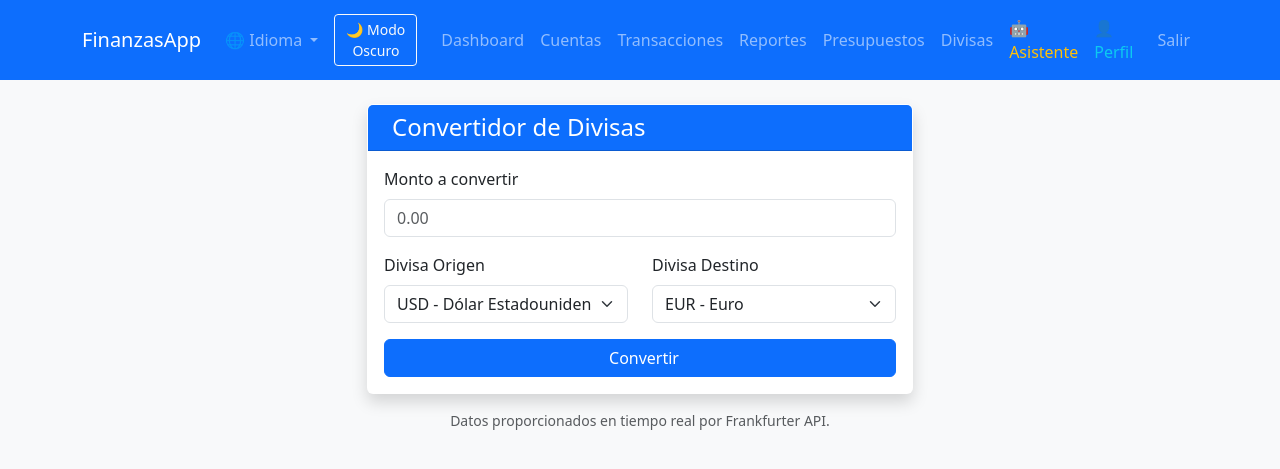
After one commit to rafapolo22/FinanzasApp, a Flask app: page /divisas in a window 1280 px wide. The commit adds this page. Shown: the top 469 px of the page. Run offline with Flask 3, Linux system fonts and the light colour scheme; the visitor is signed in with stand-in values (Sample User, id 1).

Commit message:
feat: añadir conversor de divisas en tiempo real con soporte multilenguaje

```diff
--- a/app.py
+++ b/app.py
@@ -1,6 +1,8 @@
 import os
 import csv
 import io
+import json
+import urllib.request
 from flask import Flask, render_template, request, redirect, url_for, session, flash, Response, jsonify, send_from_directory
 from flask_mail import Mail, Message
 from database.connection import ConexionDB
@@ -525,6 +527,28 @@ def perfil():
     datos_usuario = usuarios.obtener_usuario(uid)
     return render_template('perfil.html', usuario=datos_usuario)
 
+@app.route('/divisas', methods=['GET', 'POST'])
+def divisas():
+    if 'usuario_id' not in session:
+        return redirect(url_for('login'))
+
+    resultado = None
+    monto = request.form.get('monto')
+    origen = request.form.get('origen', 'USD')
+    destino = request.form.get('destino', 'EUR')
+
+    if request.method == 'POST' and monto:
+        try:
+            # Frankfurter API: https://www.frankfurter.app/docs/
+            url = f"https://api.frankfurter.app/latest?amount={monto}&from={origen}&to={destino}"
+            with urllib.request.urlopen(url) as response:
+                data = json.loads(response.read().decode())
+                resultado = data['rates'][destino]
+        except Exception as e:
+            flash(idiomas.TRADUCCIONES.get(session.get('idioma', 'es'), {}).get('error_conversion', 'Error'), "danger")
+
+    return render_template('divisas.html', resultado=resultado, monto=monto, origen=origen, destino=destino)
+
 # Inicializar la base de datos automáticamente al arrancar (compatible con Gunicorn)
 inicializar_db()
 
--- a/modules/idiomas.py
+++ b/modules/idiomas.py
@@ -107,6 +107,14 @@ TRADUCCIONES = {
         'enviar': 'Enviar',
         'info_asistente': 'El asistente tiene acceso a tu balance mensual, top gastos y presupuestos actuales para darte consejos personalizados.',
         'acciones': 'Acciones',
+        'divisas': 'Divisas',
+        'convertidor_divisas': 'Convertidor de Divisas',
+        'monto_a_convertir': 'Monto a convertir',
+        'divisa_origen': 'Divisa Origen',
+        'divisa_destino': 'Divisa Destino',
+        'convertir': 'Convertir',
+        'resultado_conversion': 'Resultado de la Conversión',
+        'error_conversion': 'Error al obtener la tasa de cambio.',
     },
     'en': {
         'dashboard': 'Dashboard',
@@ -216,5 +224,13 @@ TRADUCCIONES = {
         'enviar': 'Send',
         'info_asistente': 'The assistant has access to your monthly balance, top expenses, and current budgets to give you personalized advice.',
         'acciones': 'Actions',
+        'divisas': 'Currencies',
+        'convertidor_divisas': 'Currency Converter',
+        'monto_a_convertir': 'Amount to convert',
+        'divisa_origen': 'Source Currency',
+        'divisa_destino': 'Target Currency',
+        'convertir': 'Convert',
+        'resultado_conversion': 'Conversion Result',
+        'error_conversion': 'Error obtaining exchange rate.',
     }
 }
--- /dev/null
+++ b/templates/divisas.html
@@ -0,0 +1,63 @@
+{% extends "layout.html" %}
+{% block content %}
+<div class="row justify-content-center mt-4">
+    <div class="col-md-6">
+        <div class="card shadow">
+            <div class="card-header bg-primary text-white">
+                <h4 class="mb-0"><i class="fas fa-exchange-alt me-2"></i>{{ _('convertidor_divisas') }}</h4>
+            </div>
+            <div class="card-body">
+                <form method="POST">
+                    <div class="mb-3">
+                        <label class="form-label">{{ _('monto_a_convertir') }}</label>
+                        <input type="number" step="0.01" name="monto" class="form-control" required value="{{ monto if monto else '' }}" placeholder="0.00">
+                    </div>
+                    <div class="row">
+                        <div class="col-md-6 mb-3">
+                            <label class="form-label">{{ _('divisa_origen') }}</label>
+                            <select name="origen" class="form-select">
+                                <option value="USD" {% if origen == 'USD' %}selected{% endif %}>USD - Dólar Estadounidense</option>
+                                <option value="EUR" {% if origen == 'EUR' %}selected{% endif %}>EUR - Euro</option>
+                                <option value="GBP" {% if origen == 'GBP' %}selected{% endif %}>GBP - Libra Esterlina</option>
+                                <option value="JPY" {% if origen == 'JPY' %}selected{% endif %}>JPY - Yen Japonés</option>
+                                <option value="MXN" {% if origen == 'MXN' %}selected{% endif %}>MXN - Peso Mexicano</option>
+                                <option value="BRL" {% if origen == 'BRL' %}selected{% endif %}>BRL - Real Brasileño</option>
+                                <option value="CAD" {% if origen == 'CAD' %}selected{% endif %}>CAD - Dólar Canadiense</option>
+                                <option value="AUD" {% if origen == 'AUD' %}selected{% endif %}>AUD - Dólar Australiano</option>
+                                <option value="CHF" {% if origen == 'CHF' %}selected{% endif %}>CHF - Franco Suizo</option>
+                            </select>
+                        </div>
+                        <div class="col-md-6 mb-3">
+                            <label class="form-label">{{ _('divisa_destino') }}</label>
+                            <select name="destino" class="form-select">
+                                <option value="EUR" {% if destino == 'EUR' %}selected{% endif %}>EUR - Euro</option>
+                                <option value="USD" {% if destino == 'USD' %}selected{% endif %}>USD - Dólar Estadounidense</option>
+                                <option value="GBP" {% if destino == 'GBP' %}selected{% endif %}>GBP - Libra Esterlina</option>
+                                <option value="JPY" {% if destino == 'JPY' %}selected{% endif %}>JPY - Yen Japonés</option>
+                                <option value="MXN" {% if destino == 'MXN' %}selected{% endif %}>MXN - Peso Mexicano</option>
+                                <option value="BRL" {% if destino == 'BRL' %}selected{% endif %}>BRL - Real Brasileño</option>
+                                <option value="CAD" {% if destino == 'CAD' %}selected{% endif %}>CAD - Dólar Canadiense</option>
+                                <option value="AUD" {% if destino == 'AUD' %}selected{% endif %}>AUD - Dólar Australiano</option>
+                                <option value="CHF" {% if destino == 'CHF' %}selected{% endif %}>CHF - Franco Suizo</option>
+                            </select>
+                        </div>
+                    </div>
+                    <button type="submit" class="btn btn-primary w-100">
+                        <i class="fas fa-sync me-2"></i>{{ _('convertir') }}
+                    </button>
+                </form>
+
+                {% if resultado %}
+                <div class="mt-4 p-3 bg-light rounded border text-center">
+                    <h5 class="text-muted">{{ _('resultado_conversion') }}:</h5>
+                    <h2 class="text-primary mb-0 font-monospace">{{ monto }} {{ origen }} = {{ resultado }} {{ destino }}</h2>
+                </div>
+                {% endif %}
+            </div>
+        </div>
+        <div class="mt-3 text-muted small text-center">
+            <i class="fas fa-info-circle"></i> Datos proporcionados en tiempo real por Frankfurter API.
+        </div>
+    </div>
+</div>
+{% endblock %}
--- a/templates/layout.html
+++ b/templates/layout.html
@@ -90,6 +90,7 @@
                     <li class="nav-item"><a class="nav-link" href="{{ url_for('gestion_transacciones') }}">{{ _('transacciones') }}</a></li>
                     <li class="nav-item"><a class="nav-link" href="{{ url_for('gestion_reportes') }}">{{ _('reportes') }}</a></li>
                     <li class="nav-item"><a class="nav-link" href="{{ url_for('gestion_presupuestos') }}">{{ _('presupuestos') }}</a></li>
+                    <li class="nav-item"><a class="nav-link" href="{{ url_for('divisas') }}">{{ _('divisas') }}</a></li>
                     <li class="nav-item"><a class="nav-link font-weight-bold text-warning" href="{{ url_for('vista_asistente') }}">🤖 {{ _('asistente') }}</a></li>
                     <li class="nav-item"><a class="nav-link text-info" href="{{ url_for('perfil') }}">👤 {{ _('perfil') }}</a></li>
                     <li class="nav-item"><a class="nav-link btn btn-outline-light ms-2" href="{{ url_for('logout') }}">{{ _('salir') }}</a></li>
```
